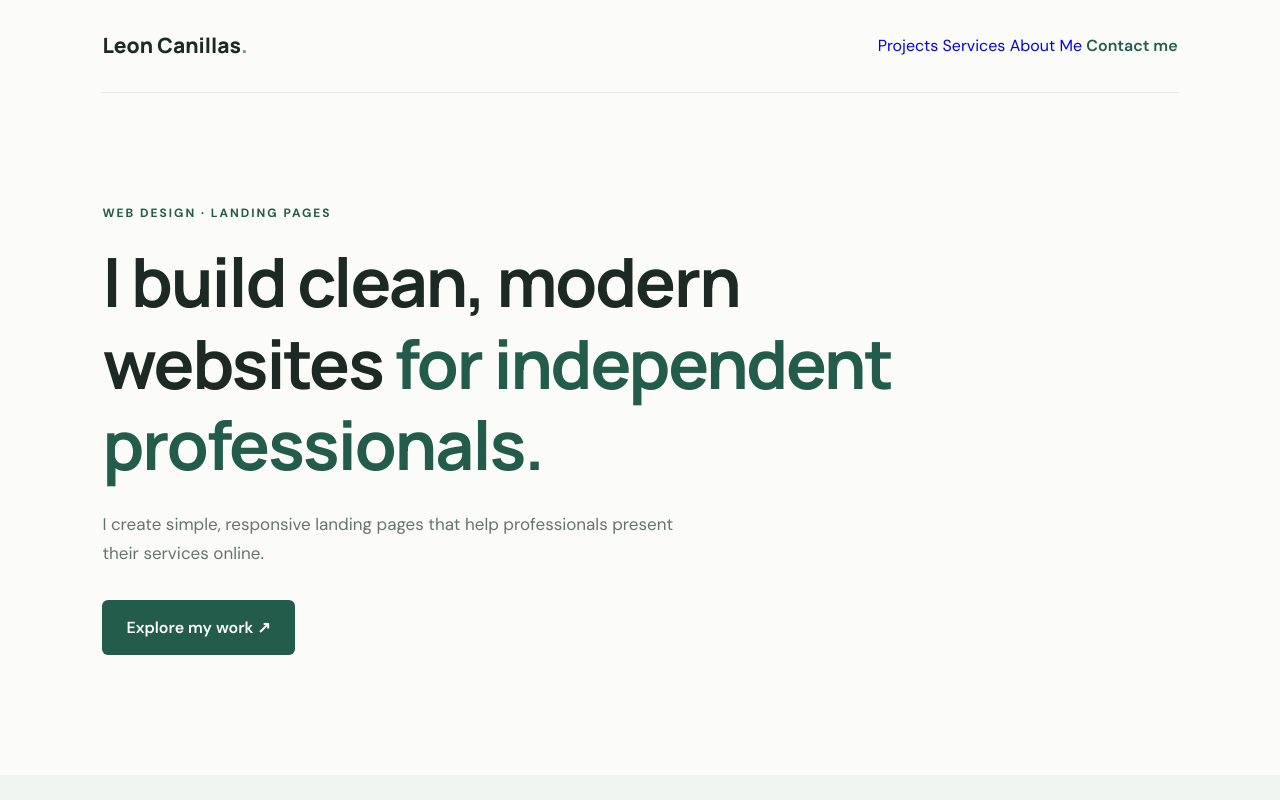
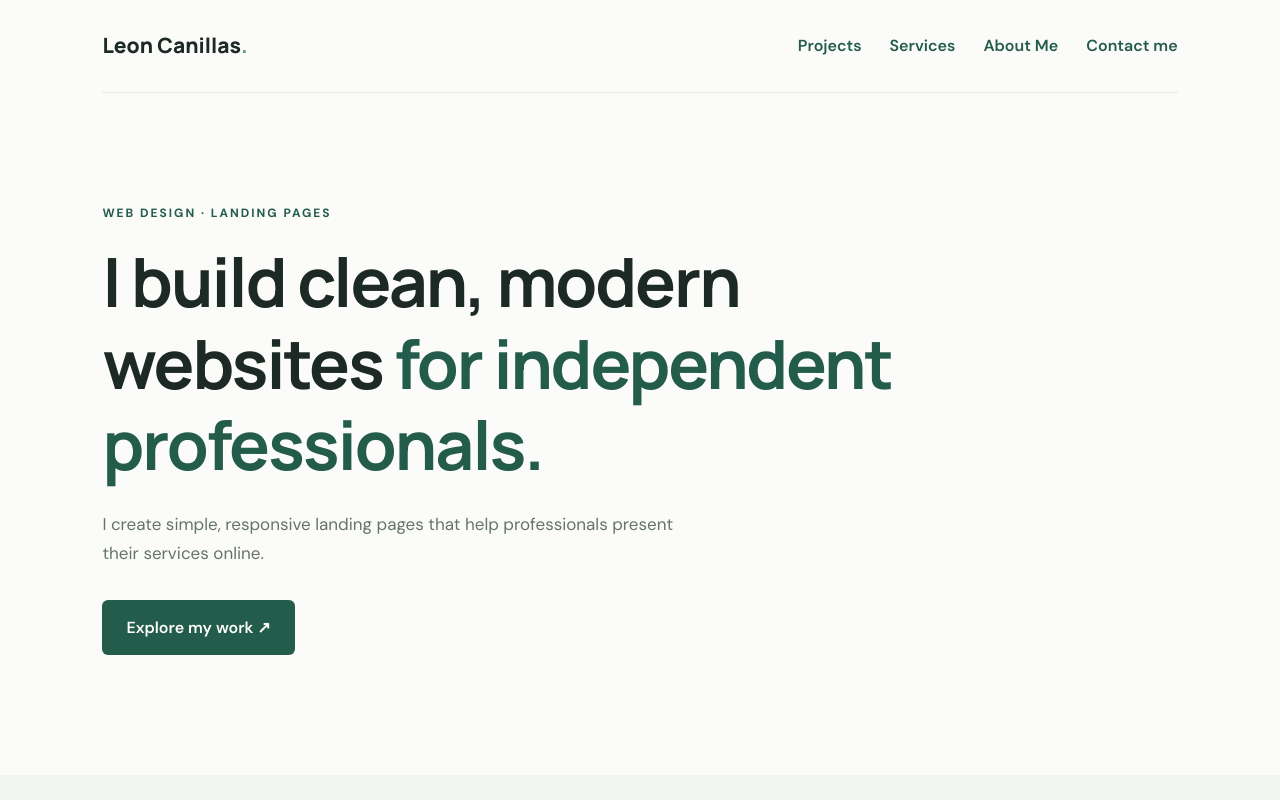
Before and after one commit to leoncanillas-eng/leoncanillas-portfolio, a plain HTML site: page index.html in a window 1280 px wide. Shown: the top 800 px of the page. Drawn offline with Linux system fonts and the light colour scheme.

Commit message:
Update style.css

```diff
--- a/style.css
+++ b/style.css
@@ -55,6 +55,23 @@ a {
 .nav-link {
   color: var(--green);
   font-weight: 600;
+}
+
+.nav-links {
+  display: flex;
+  align-items: center;
+  gap: 28px;
+}
+
+.nav-links a {
+  color: var(--green);
+  text-decoration: none;
+  font-weight: 600;
+  transition: opacity 0.2s ease;
+}
+
+.nav-links a:hover {
+  opacity: 0.7;
 }
 
 .hero-content {
```
